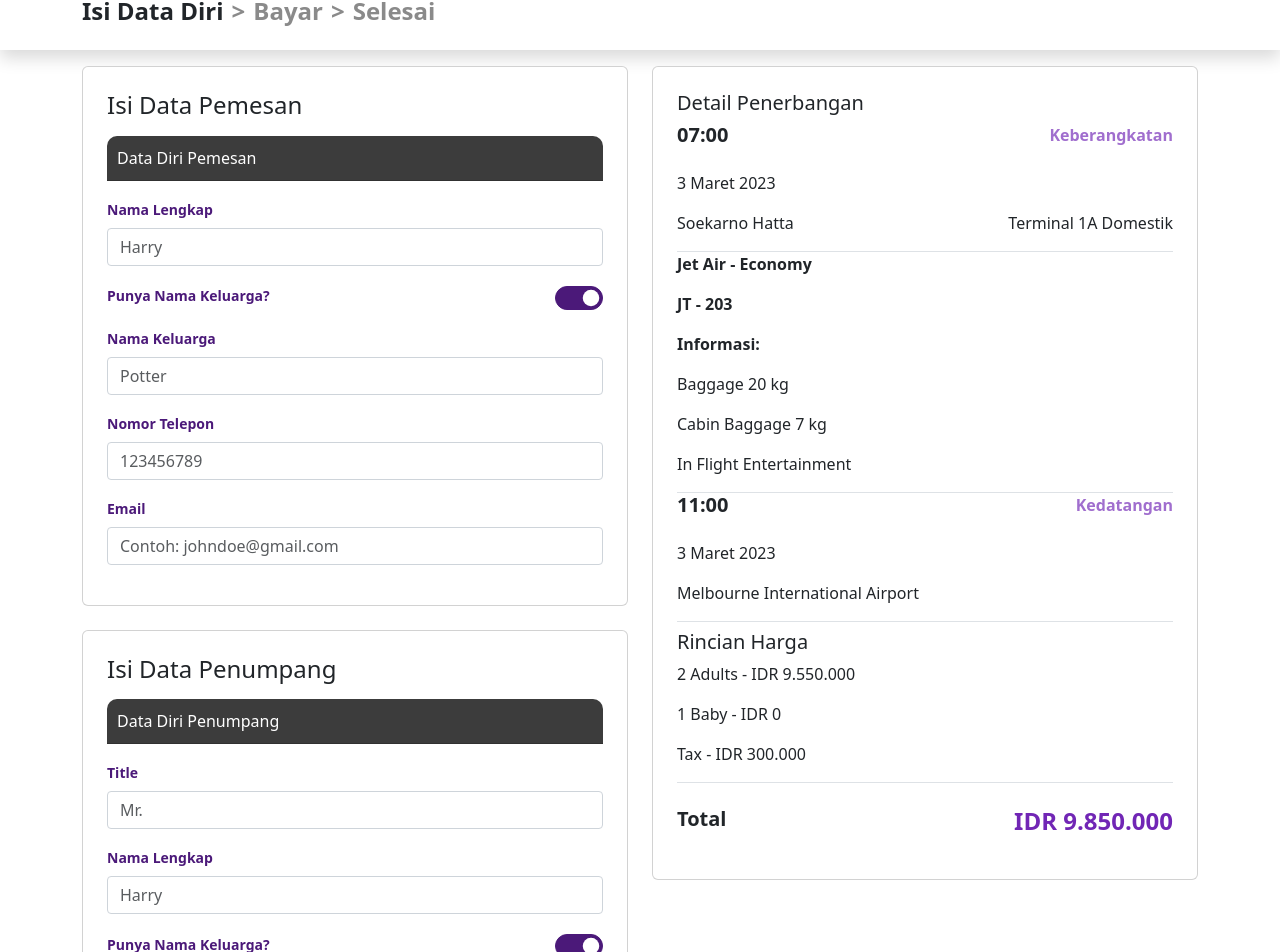
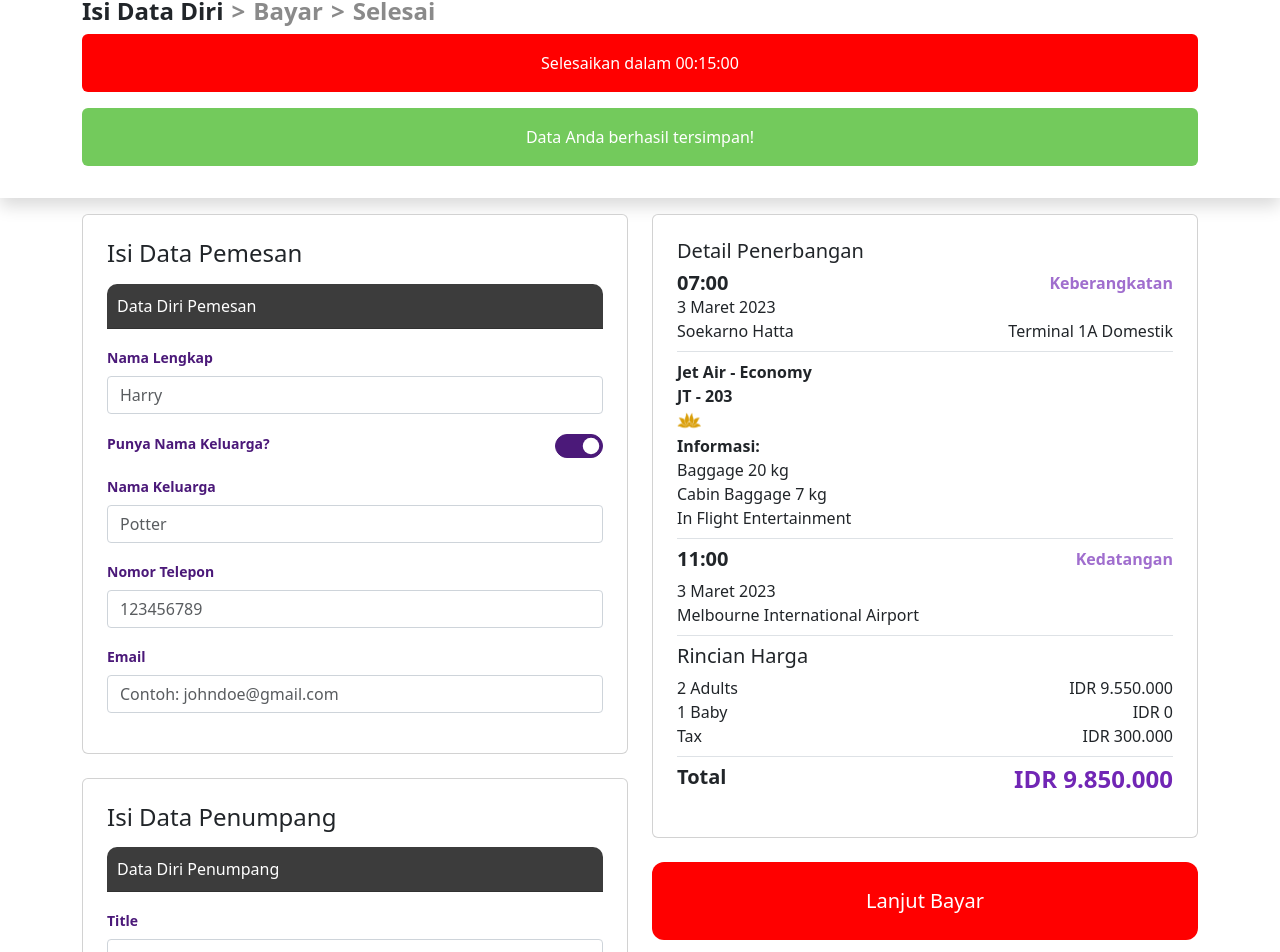
Before and after one commit to team-c4-fsw-binar/24001085-km6--bcr-final-fe, a React (Vite) app: page /checkout in a window 1280 px wide. Shown: the part 19-971 px from the top of the page. Built offline with nearby package versions, Linux system fonts and the light colour scheme.

Commit message:
checkout: second layout

```diff
--- a/src/pages/checkout/checkout.css
+++ b/src/pages/checkout/checkout.css
@@ -7,6 +7,7 @@
 .text-total{
     color: #7126B5;
 }
+
 /* Shadow */
 .shadow {
     box-shadow: 0px 0px 10px rgba(0, 0, 0, 0.1);
@@ -114,4 +115,36 @@
 .btn-simpan:hover {
     background-color: #7126B5;
     border: none;
+    border-radius: 12px;
+    font-size: 20px;
 }
+
+.btn-simpan-selected,
+.btn-simpan-selected:hover {
+    background-color: #D0D0D0;
+    border: none;
+    border-radius: 12px;
+    font-size: 20px;
+}
+
+/* button lanjut-bayar */
+.btn-lanjut-bayar,
+.btn-lanjut-bayar:hover {
+    background-color: #FF0000;
+    border: none;
+    border-radius: 12px;
+    font-size: 20px;
+}
+
+/* alert */
+.alert-custom-red{
+    background-color: #FF0000;
+    color: #FFFFFF;
+    font-size: 16px;
+}
+
+.alert-custom-green{
+    background-color: #73CA5C;
+    color: #FFFFFF;
+    font-size: 16px;
+}
--- a/src/pages/checkout/index.jsx
+++ b/src/pages/checkout/index.jsx
@@ -1,6 +1,7 @@
 import React, { useState } from "react";
 import { Card, Button, Container, Form, Row, Col } from "react-bootstrap";
 import "./checkout.css";
+import informationIcon from "../../assets/information.svg";
 
 const CheckoutPage = () => {
     const [hasFamilyName, setHasFamilyName] = useState(true);
@@ -51,6 +52,12 @@ const CheckoutPage = () => {
                         <h4 className="fw-bold title-navigation">
                             Selesai
                         </h4>
+                    </div>
+                    <div class="alert alert-custom-red text-center" role="alert">
+                        Selesaikan dalam 00:15:00
+                    </div>
+                    <div class="alert alert-custom-green text-center" role="alert">
+                        Data Anda berhasil tersimpan!
                     </div>
                 </Container>
             </div>
@@ -186,56 +193,70 @@ const CheckoutPage = () => {
                         <Button className="btn btn-simpan w-100 py-2 mb-3" type="submit">
                             Simpan
                         </Button>
+                        <Button className="btn btn-simpan-selected w-100 py-2 mb-3" type="submit">
+                            Simpan
+                        </Button>
                     </Col>
                     <Col sm={6} className="my-3">
                         <Card className="p-4 mb-4">
-                            <div className="border-bottom">
+                            <div className="border-bottom pb-2">
                                 <h5>Detail Penerbangan</h5>
                                 <div className="d-flex">
-                                    <h5 className="fw-bold me-auto">
-                                        <p>07:00</p>
+                                    <h5 className="fw-bold me-auto my-0">
+                                        <p className="my-0">07:00</p>
                                     </h5>
-                                    <p className="fw-bold text-keberangkatan">Keberangkatan</p>
+                                    <p className="fw-bold text-keberangkatan my-0">Keberangkatan</p>
                                 </div>
-                                <p>3 Maret 2023</p>
+                                <p className="my-0">3 Maret 2023</p>
                                 <div className="d-flex">
-                                    <div className="me-auto">
-                                        <p>Soekarno Hatta</p>
-                                    </div>
-                                    <p>Terminal 1A Domestik</p>
+                                    <p className="me-auto my-0">Soekarno Hatta</p>
+                                    <p className="my-0">Terminal 1A Domestik</p>
                                 </div>
                             </div>
-                            <div className="border-bottom">
-                                <p className="fw-bold">Jet Air - Economy</p>
-                                <p className="fw-bold">JT - 203</p>
-                                <p className="fw-bold">Informasi:</p>
-                                <p>Baggage 20 kg</p>
-                                <p>Cabin Baggage 7 kg</p>
-                                <p>In Flight Entertainment</p>
+                            <div className="border-bottom py-2">
+                                <p className="fw-bold my-0">Jet Air - Economy</p>
+                                <p className="fw-bold my-0">JT - 203</p>
+                                <img src={informationIcon} alt="information" />
+                                <p className="fw-bold my-0">Informasi:</p>
+                                <p className="my-0">Baggage 20 kg</p>
+                                <p className="my-0">Cabin Baggage 7 kg</p>
+                                <p className="my-0">In Flight Entertainment</p>
                             </div>
-                            <div className="border-bottom">
+                            <div className="border-bottom py-2">
                                 <div className="d-flex">
                                     <h5 className="fw-bold me-auto">
-                                        <p>11:00</p>
+                                        <p className="my-0">11:00</p>
                                     </h5>
-                                    <p className="fw-bold text-kedatangan">Kedatangan</p>
+                                    <p className="fw-bold text-kedatangan my-0">Kedatangan</p>
                                 </div>
-                                <p>3 Maret 2023</p>
-                                <p>Melbourne International Airport</p>
+                                <p className="my-0">3 Maret 2023</p>
+                                <p className="my-0">Melbourne International Airport</p>
                             </div>
-                            <div className="border-bottom pt-2">
+                            <div className="border-bottom py-2">
                                 <h5>Rincian Harga</h5>
-                                <p>2 Adults - IDR 9.550.000</p>
-                                <p>1 Baby - IDR 0</p>
-                                <p>Tax - IDR 300.000</p>
+                                <div className="d-flex">
+                                    <p className="me-auto my-0">2 Adults</p>
+                                    <p className="my-0">IDR 9.550.000</p>
+                                </div>
+                                <div className="d-flex">
+                                    <p className="me-auto my-0">1 Baby</p>
+                                    <p className="my-0">IDR 0</p>
+                                </div>
+                                <div className="d-flex">
+                                    <p className="me-auto my-0">Tax</p>
+                                    <p className="my-0">IDR 300.000</p>
+                                </div>
                             </div>
-                            <div className="d-flex pt-4">
+                            <div className="d-flex pt-2">
                                 <h5 className="fw-bold me-auto">
                                     <p>Total</p>
                                 </h5>
                                 <h4 className="fw-bold text-total">IDR 9.850.000</h4>
                             </div>
                         </Card>
+                        <Button className="btn btn-lanjut-bayar w-100 py-4 mb-3" type="submit">
+                            Lanjut Bayar
+                        </Button>
                     </Col>
                 </Row>
             </Container>
```
Also changed, not shown: src/assets/information.svg (added).
